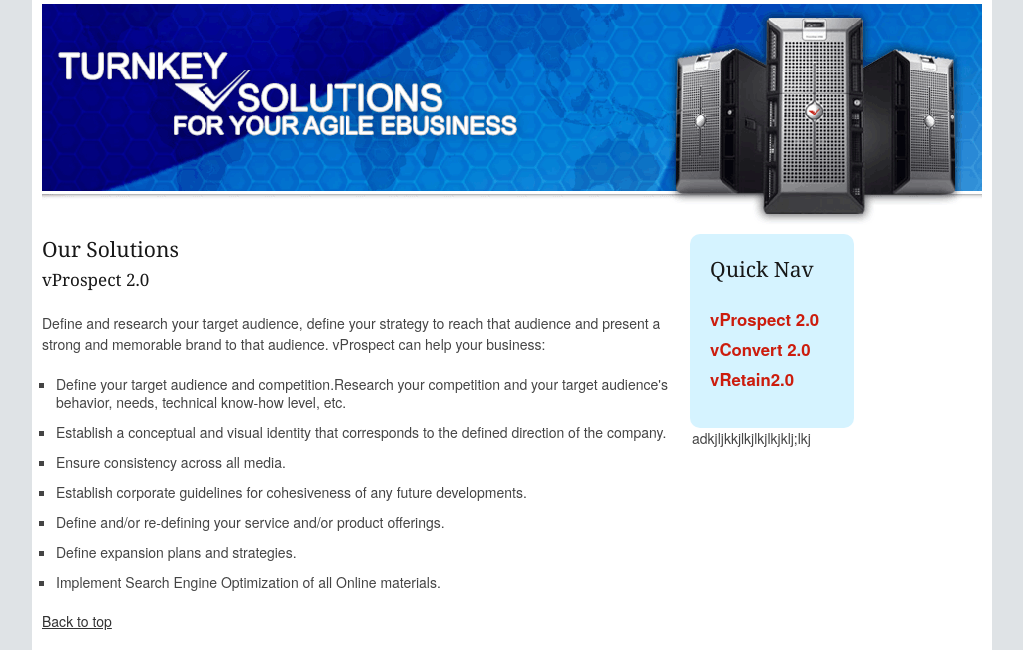
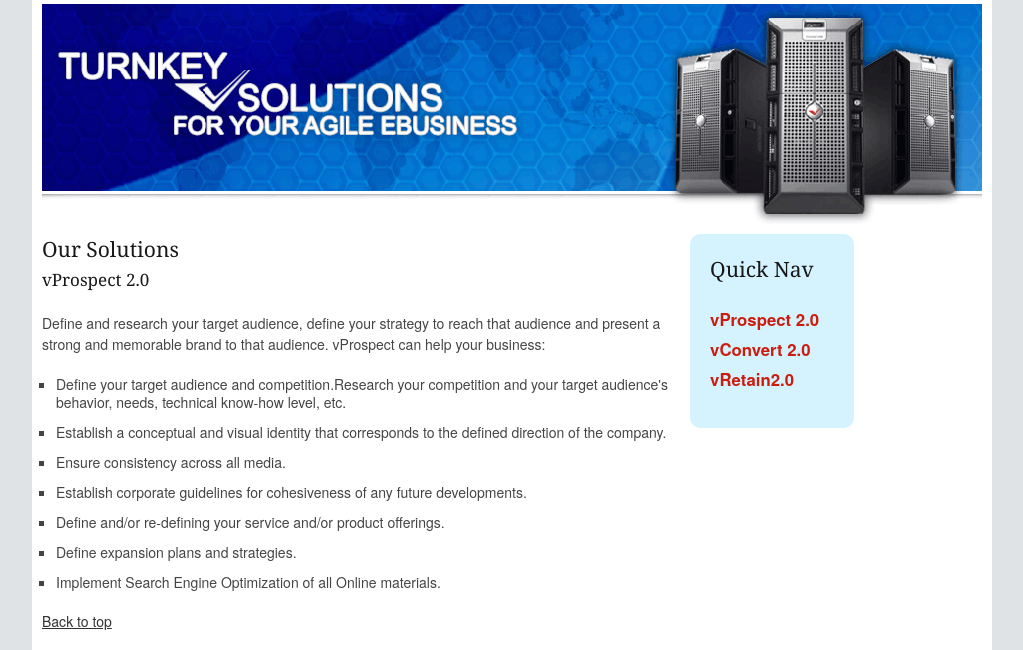
Before and after one commit to ys-code/stephens_assignment2_jQuery, a plain HTML site: page solutions.html in a window 1280 px wide. Shown: the part 136-786 px from the top of the page, without its empty margins (128-1151 px from the left). Drawn offline with nearby package versions, Linux system fonts and the light colour scheme.

Commit message:
Update solutions.html

```diff
--- a/solutions.html
+++ b/solutions.html
@@ -100,9 +100,7 @@
 					</div>
 			  </div>
 		</section>
-		<section id='test'>
-			adkjljkkjlkjlkjlkjklj;lkj
-		</section>
+
 
 	</main>
 </body>
```
